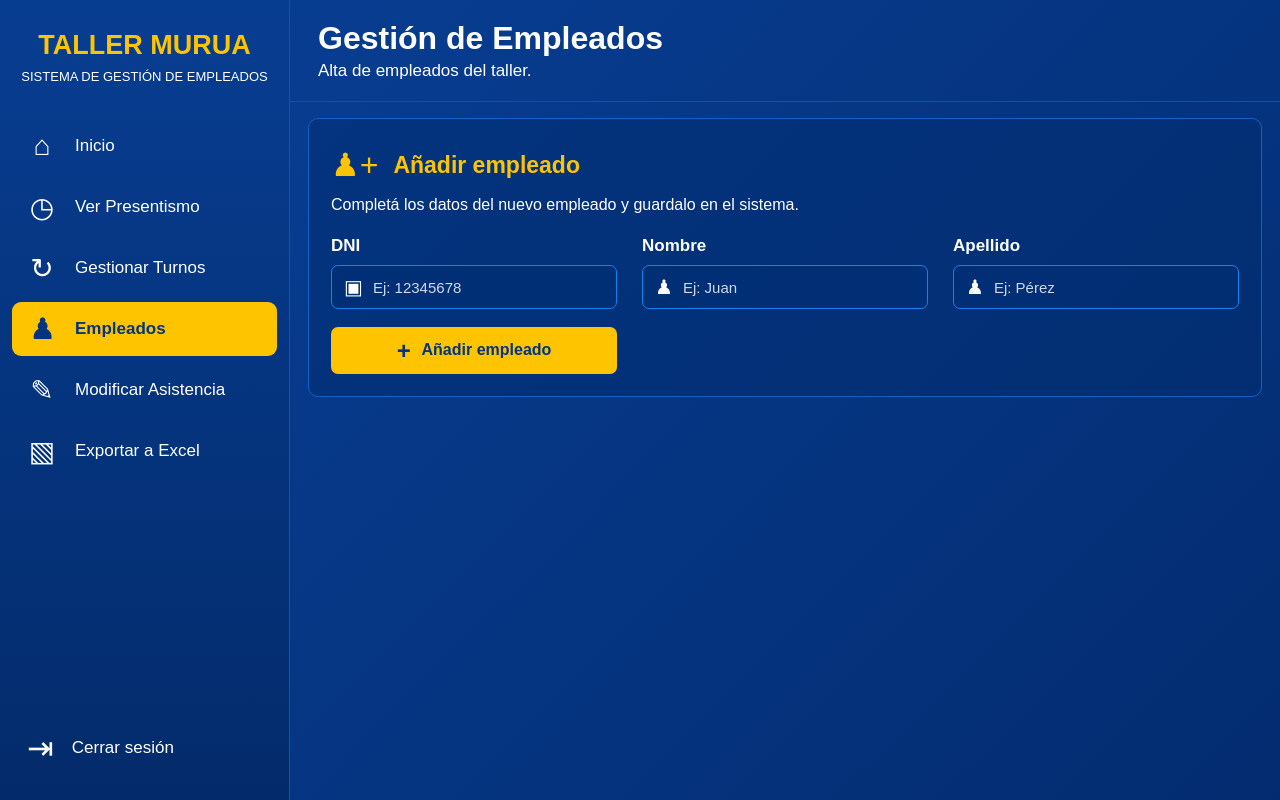
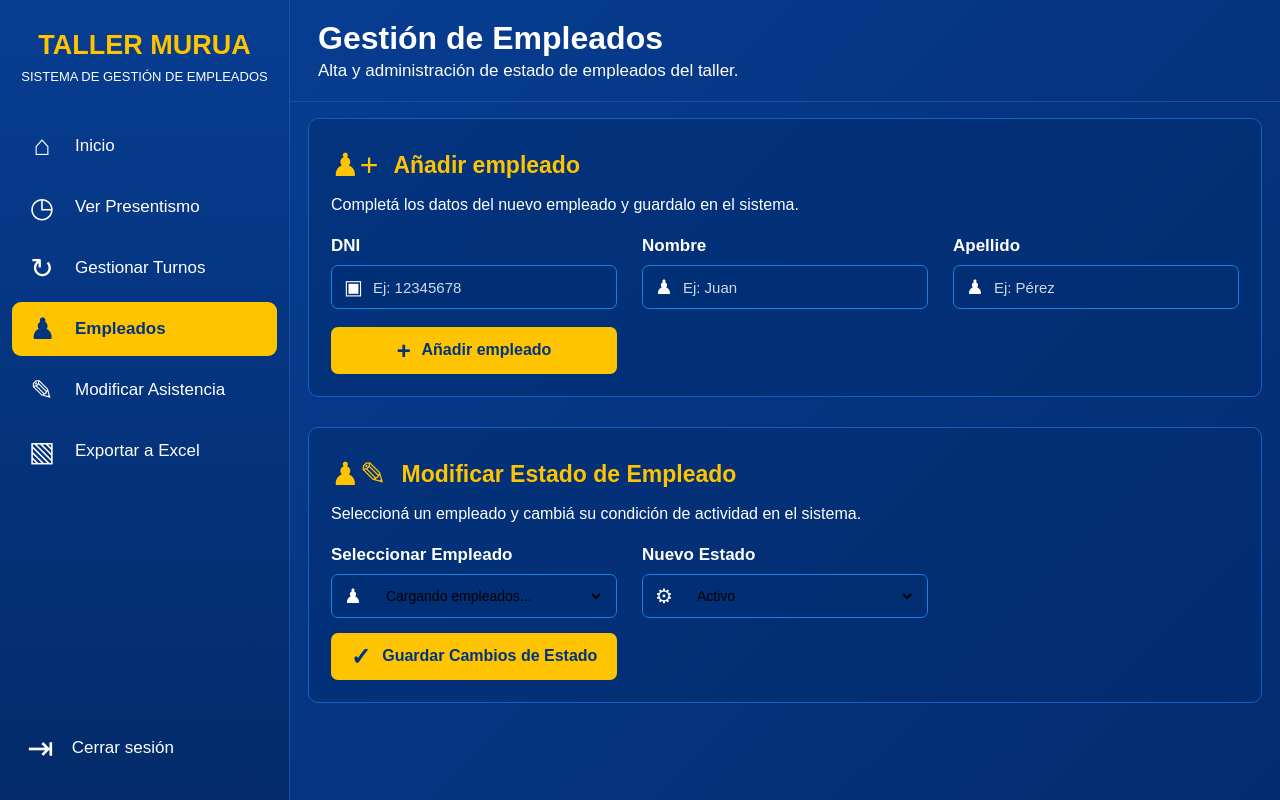
Before and after one commit to NicolasMurua21/asistenciaTallerMecanico, a Python web app: template templates/anadirempleado.html in a window 1280 px wide. Run offline with Jinja, Linux system fonts and the light colour scheme; the template is opened without the code that fills it, so the values that code supplies are empty.

Commit message:
creacion de baja empleado

```diff
--- a/Backend/baseDatos.py
+++ b/Backend/baseDatos.py
@@ -26,7 +26,8 @@ def inicializar_base_datos():
             apellido TEXT NOT NULL,
             documento TEXT NOT NULL UNIQUE,
             pin INTEGER NOT NULL,
-            fecha_ingreso TEXT NOT NULL
+            fecha_ingreso TEXT NOT NULL,
+            activo BOOL NOT NULL
         );
     """)
 
--- a/static/js/agregarEmpleado.js
+++ b/static/js/agregarEmpleado.js
@@ -1,38 +1,111 @@
-const API_URL = 'http://127.0.0.1:8000';
+document.addEventListener("DOMContentLoaded", () => {
+    const BASE_URL = "http://127.0.0.1:8000"; // Ajustá el puerto si es necesario
 
-document.querySelector('.form-empleado').addEventListener('submit', async (e) => {
+    const formAlta = document.querySelector(".form-empleado");
+    const selectEmpleadoEstado = document.getElementById("select-empleado-estado");
+    const selectNuevoEstado = document.getElementById("select-nuevo-estado-emp");
+    const btnGuardarEstado = document.getElementById("btn-guardar-estado");
+
+    // 1. Función para cargar la lista de empleados en el selector
+    async function cargarEmpleados() {
+        try {
+            const response = await fetch(`${BASE_URL}/api/admin/empleados`);
+            const resultado = await response.json();
+
+            const empleados = resultado.empleados || resultado;
+            console.log("Empleados cargados:", empleados); // <-- Revisa esto en la consola del navegador (F12)
+
+            if (selectEmpleadoEstado) {
+                selectEmpleadoEstado.innerHTML = `<option value="">Seleccione un empleado...</option>`;
+                empleados.forEach(emp => {
+                    const option = document.createElement("option");
+                    // Asegúrate de usar la clave exacta que devuelve tu backend (ej: emp.empleado_id o emp.id)
+                    option.value = emp.empleado_id;
+                    option.textContent = `${emp.apellido}, ${emp.nombre}`;
+                    selectEmpleadoEstado.appendChild(option);
+                });
+            }
+        } catch (error) {
+            console.error("Error al cargar los empleados:", error);
+        }
+    }
+
+    // Ejecutar al cargar la página
+    cargarEmpleados();
+
+    // 2. Lógica para dar de alta un nuevo empleado (formulario superior)
+    if (formAlta) {
+        formAlta.addEventListener("submit", async (e) => {
             e.preventDefault();
 
-    const datos = {
-        dni: document.getElementById('dni').value,
-        nombre: document.getElementById('nombre').value,
-        apellido: document.getElementById('apellido').value
-    };
+            const dni = document.getElementById("dni").value.trim();
+            const nombre = document.getElementById("nombre").value.trim();
+            const apellido = document.getElementById("apellido").value.trim();
+
+            if (!dni || !nombre || !apellido) {
+                alert("Por favor, completa todos los campos.");
+                return;
+            }
 
             try {
-        const response = await fetch(`${API_URL}/api/admin/empleados/agregarEmpleado`, {
-            method: 'POST',
+                const response = await fetch(`${BASE_URL}/api/admin/empleados`, {
+                    method: "POST",
                     headers: {
-                'Content-Type': 'application/json'
+                        "Content-Type": "application/json"
                     },
-            body: JSON.stringify(datos)
+                    body: JSON.stringify({ dni, nombre, apellido })
                 });
 
-        // Leemos la respuesta del servidor primero para poder usarla tanto en éxito como en error
                 const resultado = await response.json();
 
-        if (!response.ok) {
-            // Si FastAPI devuelve un error (ej. HTTPException), mostramos ese detalle
-            throw new Error(resultado.detail || 'Error al registrar el empleado');
+                if (response.ok) {
+                    alert(resultado.mensaje || "Empleado registrado con éxito");
+                    formAlta.reset();
+                    cargarEmpleados(); // Recargamos el selector de empleados
+                } else {
+                    alert(resultado.detail || "Error al registrar empleado");
+                }
+            } catch (error) {
+                console.error("Error en la petición de alta:", error);
+                alert("No se pudo conectar con el servidor.");
+            }
+        });
     }
 
-        // Mostramos el texto exacto que devuelve el return de Python en la alerta
-        alert(resultado);
+    // 3. Lógica para enviar el PATCH al cambiar el estado (Activo / Inactivo)
+    if (btnGuardarEstado) {
+        btnGuardarEstado.addEventListener("click", async () => {
+            const dniSeleccionado = selectEmpleadoEstado.value;
+            const nuevoEstadoValor = selectNuevoEstado.value; // "1" o "0"
 
-        document.querySelector('.form-empleado').reset();
+            if (!dniSeleccionado) {
+                alert("Por favor, seleccioná un empleado de la lista.");
+                return;
+            }
 
+            // Convertimos a booleano (true para Activo, false para Inactivo)
+            const activoBoolean = nuevoEstadoValor === "1";
+
+            try {
+                const response = await fetch(`${BASE_URL}/api/admin/empleados/${dniSeleccionado}/estado`, {
+                    method: "PATCH",
+                    headers: {
+                        "Content-Type": "application/json"
+                    },
+                    body: JSON.stringify({ activo: activoBoolean })
+                });
+
+                const resultado = await response.json();
+
+                if (response.ok) {
+                    alert(resultado.mensaje || "Estado actualizado correctamente.");
+                } else {
+                    alert(resultado.detail || "Error al actualizar el estado.");
+                }
             } catch (error) {
-        console.error('Error:', error);
-        alert(`No se pudo completar la operación: ${error.message}`);
+                console.error("Error en la petición de estado:", error);
+                alert("No se pudo conectar con el servidor.");
             }
         });
+    }
+});
--- a/templates/anadirempleado.html
+++ b/templates/anadirempleado.html
@@ -1,18 +1,11 @@
 <!DOCTYPE html>
-
 <head>
-
-
     <title>Añadir empleado - Taller Murua</title>
-
     <link rel="stylesheet" href="../static/css/anadirempleado.css">
 </head>
 
 <body>
-
-
     <aside class="sidebar">
-
         <div class="logo">
             <div class="logo-icon"></div>
             <h1>TALLER MURUA</h1>
@@ -20,161 +13,145 @@
         </div>
 
         <nav class="menu">
-
             <a href="#" class="menu-item" onclick="location.href='paneladmin.html'">
                 <span>⌂</span>
                 Inicio
             </a>
-
             <a href="#" class="menu-item" onclick="location.href='presentismo.html'">
                 <span>◷</span>
                 Ver Presentismo
             </a>
-
             <a href="#" class="menu-item" onclick="location.href='GestionDeTurnos.html'">
                 <span>↻</span>
                 Gestionar Turnos
             </a>
-
-
             <a href="#" class="menu-item activo">
                 <span>♟</span>
                 Empleados
             </a>
-
             <a href="#" class="menu-item" onclick="location.href='modificarasistencia.html'">
                 <span>✎</span>
                 Modificar Asistencia
             </a>
-
             <a href="#" class="menu-item" onclick="location.href='excel.html'">
                 <span>▧</span>
                 Exportar a Excel
             </a>
-
         </nav>
 
         <button type="button" class="cerrar-sesion" onclick="location.href='index.html'">
-    <span>⇥</span>
-    Cerrar sesión
-</button>
-
+            <span>⇥</span>
+            Cerrar sesión
+        </button>
     </aside>
 
-
-
     <main class="contenido">
-
-
         <header class="header">
-
             <div class="titulo-header">
-
-
                 <div>
                     <h2>Gestión de Empleados</h2>
-                    <p>Alta de empleados del taller.</p>
+                    <p>Alta y administración de estado de empleados del taller.</p>
                 </div>
-
             </div>
-
         </header>
 
-
-
+        <!-- Sección de Alta de Empleado -->
         <section class="panel-empleado">
-
             <div class="titulo-panel">
-
                 <span class="icono-persona">♟+</span>
-
                 <h3>Añadir empleado</h3>
-
             </div>
-
             <p class="descripcion">
                 Completá los datos del nuevo empleado y guardalo en el sistema.
             </p>
 
-
             <form class="form-empleado">
-
-
                 <div class="campo">
-
                     <label for="dni">DNI</label>
-
                     <div class="input-container">
-
                         <span class="input-icon">▣</span>
-
                         <input
                             type="text"
                             id="dni"
                             name="dni"
                             placeholder="Ej: 12345678"
                         >
-
                     </div>
-
                 </div>
 
-
-
                 <div class="campo">
-
                     <label for="nombre">Nombre</label>
-
                     <div class="input-container">
-
                         <span class="input-icon">♟</span>
-
                         <input
                             type="text"
                             id="nombre"
                             name="nombre"
                             placeholder="Ej: Juan"
                         >
-
                     </div>
-
                 </div>
 
-
-
                 <div class="campo">
-
                     <label for="apellido">Apellido</label>
-
                     <div class="input-container">
-
                         <span class="input-icon">♟</span>
-
                         <input
                             type="text"
                             id="apellido"
                             name="apellido"
                             placeholder="Ej: Pérez"
                         >
-
                     </div>
-
                 </div>
-
 
                 <button type="submit" class="btn-agregar">
                     <span>+</span>
                     Añadir empleado
                 </button>
-
             </form>
-
         </section>
 
+        <!-- SECCIÓN: Modificar Estado de Empleado mediante Selectores -->
+        <section class="panel-empleado" style="margin-top: 30px;">
+            <div class="titulo-panel">
+                <span class="icono-persona">♟✎</span>
+                <h3>Modificar Estado de Empleado</h3>
+            </div>
+            <p class="descripcion">
+                Seleccioná un empleado y cambiá su condición de actividad en el sistema.
+            </p>
+
+            <div class="form-empleado" style="margin-top: 20px;">
+                <div class="campo">
+                    <label for="select-empleado-estado">Seleccionar Empleado</label>
+                    <div class="input-container">
+                        <span class="input-icon">♟</span>
+                        <select id="select-empleado-estado" name="empleado" style="width: 100%; padding: 10px; border: none; background: transparent; outline: none; font-size: 14px;">
+                            <option value="">Cargando empleados...</option>
+                        </select>
+                    </div>
+                </div>
+
+                <div class="campo">
+                    <label for="select-nuevo-estado-emp">Nuevo Estado</label>
+                    <div class="input-container">
+                        <span class="input-icon">⚙</span>
+                        <select id="select-nuevo-estado-emp" name="estado" style="width: 100%; padding: 10px; border: none; background: transparent; outline: none; font-size: 14px;">
+                            <option value="1">Activo</option>
+                            <option value="0">Inactivo (No activo)</option>
+                        </select>
+                    </div>
+                </div>
+
+                <button type="button" id="btn-guardar-estado" class="btn-agregar" style="margin-top: 15px;">
+                    <span>✓</span>
+                    Guardar Cambios de Estado
+                </button>
+            </div>
+        </section>
     </main>
 
     <script src="../static/js/agregarEmpleado.js"></script>
-
 </body>
-
 </html>
```
Also changed, not shown: Backend/app.py (+23 -0 lines), clases/empleado.py (+40 -12 lines). Lines whose indentation alone changed are shown as unchanged.
